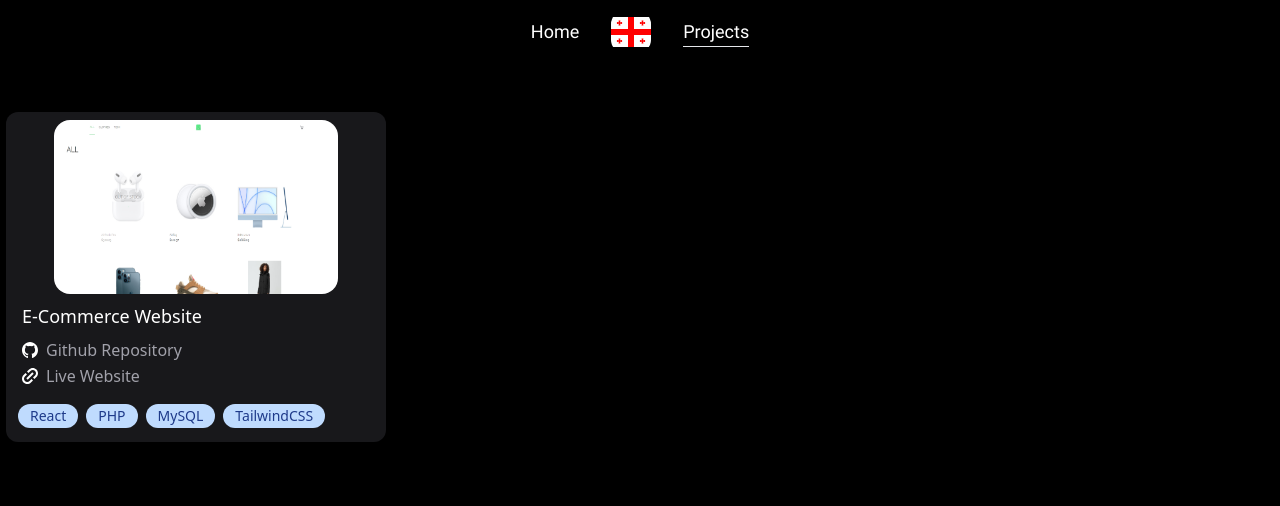
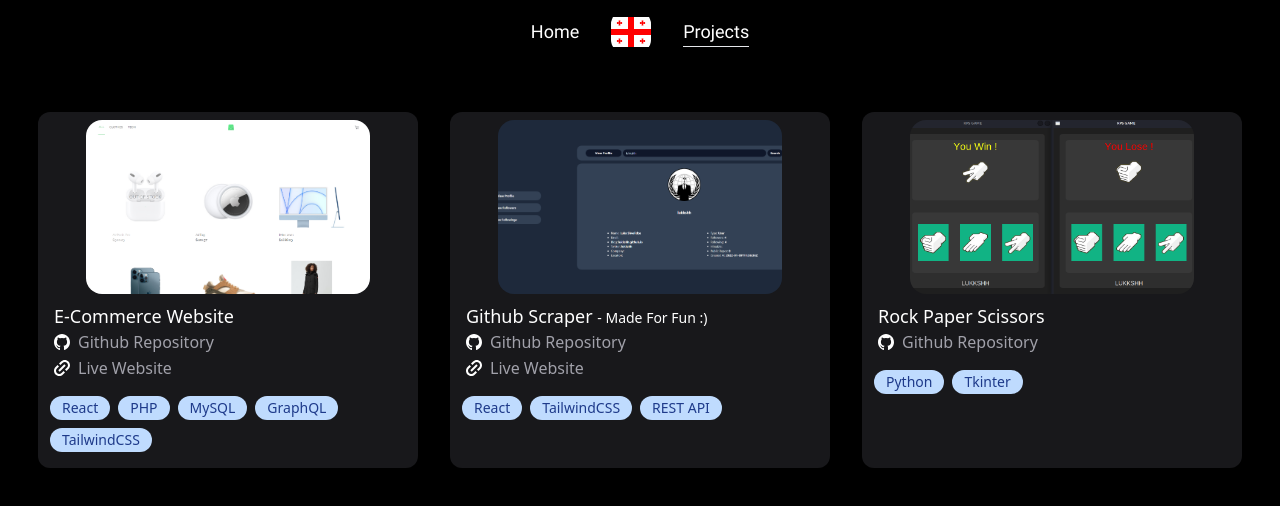
Before and after one commit to lukkshh/lukkshh.github.io, a React (Vite) app: page / in a window 1280 px wide. Both pictures are taken after a click on the button "Projects". Shown: the top 506 px of the page. Built offline with nearby package versions, Linux system fonts and the light colour scheme.

Commit message:
add projects card

```diff
--- a/src/App.css
+++ b/src/App.css
@@ -31,3 +31,90 @@
     opacity: 1;
   }
 }
+
+.loader {
+  font-size: 10px;
+  width: 1em;
+  height: 1em;
+  border-radius: 50%;
+  position: relative;
+  text-indent: -9999em;
+  animation: mulShdSpin 1.1s infinite ease;
+  transform: translateZ(0);
+}
+@keyframes mulShdSpin {
+  0%,
+  100% {
+    box-shadow: 0em -2.6em 0em 0em #ffffff,
+      1.8em -1.8em 0 0em rgba(255, 255, 255, 0.2),
+      2.5em 0em 0 0em rgba(255, 255, 255, 0.2),
+      1.75em 1.75em 0 0em rgba(255, 255, 255, 0.2),
+      0em 2.5em 0 0em rgba(255, 255, 255, 0.2),
+      -1.8em 1.8em 0 0em rgba(255, 255, 255, 0.2),
+      -2.6em 0em 0 0em rgba(255, 255, 255, 0.5),
+      -1.8em -1.8em 0 0em rgba(255, 255, 255, 0.7);
+  }
+  12.5% {
+    box-shadow: 0em -2.6em 0em 0em rgba(255, 255, 255, 0.7),
+      1.8em -1.8em 0 0em #ffffff, 2.5em 0em 0 0em rgba(255, 255, 255, 0.2),
+      1.75em 1.75em 0 0em rgba(255, 255, 255, 0.2),
+      0em 2.5em 0 0em rgba(255, 255, 255, 0.2),
+      -1.8em 1.8em 0 0em rgba(255, 255, 255, 0.2),
+      -2.6em 0em 0 0em rgba(255, 255, 255, 0.2),
+      -1.8em -1.8em 0 0em rgba(255, 255, 255, 0.5);
+  }
+  25% {
+    box-shadow: 0em -2.6em 0em 0em rgba(255, 255, 255, 0.5),
+      1.8em -1.8em 0 0em rgba(255, 255, 255, 0.7), 2.5em 0em 0 0em #ffffff,
+      1.75em 1.75em 0 0em rgba(255, 255, 255, 0.2),
+      0em 2.5em 0 0em rgba(255, 255, 255, 0.2),
+      -1.8em 1.8em 0 0em rgba(255, 255, 255, 0.2),
+      -2.6em 0em 0 0em rgba(255, 255, 255, 0.2),
+      -1.8em -1.8em 0 0em rgba(255, 255, 255, 0.2);
+  }
+  37.5% {
+    box-shadow: 0em -2.6em 0em 0em rgba(255, 255, 255, 0.2),
+      1.8em -1.8em 0 0em rgba(255, 255, 255, 0.5),
+      2.5em 0em 0 0em rgba(255, 255, 255, 0.7), 1.75em 1.75em 0 0em #ffffff,
+      0em 2.5em 0 0em rgba(255, 255, 255, 0.2),
+      -1.8em 1.8em 0 0em rgba(255, 255, 255, 0.2),
+      -2.6em 0em 0 0em rgba(255, 255, 255, 0.2),
+      -1.8em -1.8em 0 0em rgba(255, 255, 255, 0.2);
+  }
+  50% {
+    box-shadow: 0em -2.6em 0em 0em rgba(255, 255, 255, 0.2),
+      1.8em -1.8em 0 0em rgba(255, 255, 255, 0.2),
+      2.5em 0em 0 0em rgba(255, 255, 255, 0.5),
+      1.75em 1.75em 0 0em rgba(255, 255, 255, 0.7), 0em 2.5em 0 0em #ffffff,
+      -1.8em 1.8em 0 0em rgba(255, 255, 255, 0.2),
+      -2.6em 0em 0 0em rgba(255, 255, 255, 0.2),
+      -1.8em -1.8em 0 0em rgba(255, 255, 255, 0.2);
+  }
+  62.5% {
+    box-shadow: 0em -2.6em 0em 0em rgba(255, 255, 255, 0.2),
+      1.8em -1.8em 0 0em rgba(255, 255, 255, 0.2),
+      2.5em 0em 0 0em rgba(255, 255, 255, 0.2),
+      1.75em 1.75em 0 0em rgba(255, 255, 255, 0.5),
+      0em 2.5em 0 0em rgba(255, 255, 255, 0.7), -1.8em 1.8em 0 0em #ffffff,
+      -2.6em 0em 0 0em rgba(255, 255, 255, 0.2),
+      -1.8em -1.8em 0 0em rgba(255, 255, 255, 0.2);
+  }
+  75% {
+    box-shadow: 0em -2.6em 0em 0em rgba(255, 255, 255, 0.2),
+      1.8em -1.8em 0 0em rgba(255, 255, 255, 0.2),
+      2.5em 0em 0 0em rgba(255, 255, 255, 0.2),
+      1.75em 1.75em 0 0em rgba(255, 255, 255, 0.2),
+      0em 2.5em 0 0em rgba(255, 255, 255, 0.5),
+      -1.8em 1.8em 0 0em rgba(255, 255, 255, 0.7), -2.6em 0em 0 0em #ffffff,
+      -1.8em -1.8em 0 0em rgba(255, 255, 255, 0.2);
+  }
+  87.5% {
+    box-shadow: 0em -2.6em 0em 0em rgba(255, 255, 255, 0.2),
+      1.8em -1.8em 0 0em rgba(255, 255, 255, 0.2),
+      2.5em 0em 0 0em rgba(255, 255, 255, 0.2),
+      1.75em 1.75em 0 0em rgba(255, 255, 255, 0.2),
+      0em 2.5em 0 0em rgba(255, 255, 255, 0.2),
+      -1.8em 1.8em 0 0em rgba(255, 255, 255, 0.5),
+      -2.6em 0em 0 0em rgba(255, 255, 255, 0.7), -1.8em -1.8em 0 0em #ffffff;
+  }
+}
--- /dev/null
+++ b/src/components/ProjectCard.tsx
@@ -0,0 +1,55 @@
+import { GitHubIcon, LinkIcon } from "./Icons";
+import parse from "html-react-parser";
+import Badge from "./Badge";
+
+export interface ProjectData {
+  img: string;
+  title: string;
+  description: string;
+  ghLink: string;
+  webLink: string;
+  badges: string[];
+}
+
+const ProjectCard = ({ data }: { data: ProjectData }) => {
+  return (
+    <div className="w-[380px] min-h-[330px] max-sm:w-[350px] bg-zinc-900 rounded-xl">
+      <div className="flex justify-center items-center">
+        <img
+          className="h-[190px] w-[300px] p-2 rounded-3xl object-cover"
+          src={data.img}
+          alt={data.img}
+        />
+      </div>
+
+      {parse(data.title)}
+
+      <a
+        target="_blank"
+        href={data.ghLink}
+        className="text-base ml-4 flex mb-[2px] items-center hover:underline transition-all text-zinc-400"
+      >
+        <GitHubIcon /> Github Repository
+      </a>
+      {data.webLink ? (
+        <a
+          target="_blank"
+          href={data.webLink}
+          className="text-base ml-4 flex items-center hover:underline transition-all text-zinc-400"
+        >
+          <LinkIcon /> Live Website
+        </a>
+      ) : (
+        ""
+      )}
+
+      <div className="w-full pl-2 pr-2 mt-2 mb-4 space-y-2">
+        {data.badges.map((badge, index) => (
+          <Badge key={index}>{badge}</Badge>
+        ))}
+      </div>
+    </div>
+  );
+};
+
+export default ProjectCard;
--- a/src/views/Projects.tsx
+++ b/src/views/Projects.tsx
@@ -1,41 +1,45 @@
-import { GitHubIcon, LinkIcon } from "../components/Icons";
-import Badge from "../components/Badge";
+import { ProjectData } from "../components/ProjectCard";
+import ProjectCard from "../components/ProjectCard";
+import { useEffect, useState } from "react";
 
 const Projects = () => {
+  const [projects, setProjects] = useState<Array<ProjectData>>([]);
+  const [error, setError] = useState<string>("");
+  const [loading, setLoading] = useState<boolean>(true);
+
+  useEffect(() => {
+    fetch("/projects-data.json")
+      .then((res) => {
+        if (!res.ok) {
+          throw new Error(`HTTP error! status: ${res.status}`);
+        }
+        return res.json();
+      })
+      .then((data) => {
+        setProjects(data);
+        setLoading(false);
+      })
+      .catch(() => {
+        setError("Oops! Error fetching data");
+        setLoading(false);
+      });
+  }, []);
+
   return (
-    <section className="w-full flex flex-col justify-center items-center text-white max-lg:p-2">
-      <div className="grid grid-cols-3 gap-16 mt-12 mb-12 max-sm:grid-cols-1 max-lg:grid-cols-2 ">
-        <div className="w-[380px] h-[330px] max-sm:w-[350px] bg-zinc-900 rounded-xl">
-          <div className="flex justify-center items-center">
-            <img
-              className="h-[190px] w-[300px] p-2 rounded-3xl object-fit"
-              src="/images/ecommerce.png"
-              alt="E-Commerce"
-            />
-          </div>
-          <p className="text-lg ml-4 mb-2">E-Commerce Website</p>
-          <a
-            target="_blank"
-            href="https://github.com/lukkshh/scandiweb"
-            className="text-base ml-4 flex mb-[2px] items-center hover:underline transition-all text-zinc-400"
-          >
-            <GitHubIcon /> Github Repository
-          </a>
-          <a
-            target="_blank"
-            href="https://lukkshh-scandiweb.ct.ws/"
-            className="text-base ml-4 flex items-center hover:underline transition-all text-zinc-400"
-          >
-            <LinkIcon /> Live Website
-          </a>
-          <div className="w-full pl-2 pr-2 mt-2 space-y-2">
-            <Badge>React</Badge>
-            <Badge>PHP</Badge>
-            <Badge>MySQL</Badge>
-            <Badge>TailwindCSS</Badge>
-          </div>
+    <section className="w-full flex  justify-center items-center text-white max-lg:p-2">
+      {loading ? (
+        <div className="w-full h-[92vh] flex justify-center items-center">
+          <span className="loader"></span>
         </div>
-      </div>
+      ) : error ? (
+        <p className="text-xl mt-12">{error}</p>
+      ) : (
+        <div className="grid grid-cols-3 gap-16 mt-12 mb-12 max-2xl:gap-8 max-sm:gap-6 max-sm:mt-6 max-sm:grid-cols-1 max-lg:grid-cols-2 ">
+          {projects.map((project, index) => (
+            <ProjectCard key={index} data={project} />
+          ))}
+        </div>
+      )}
     </section>
   );
 };
```
